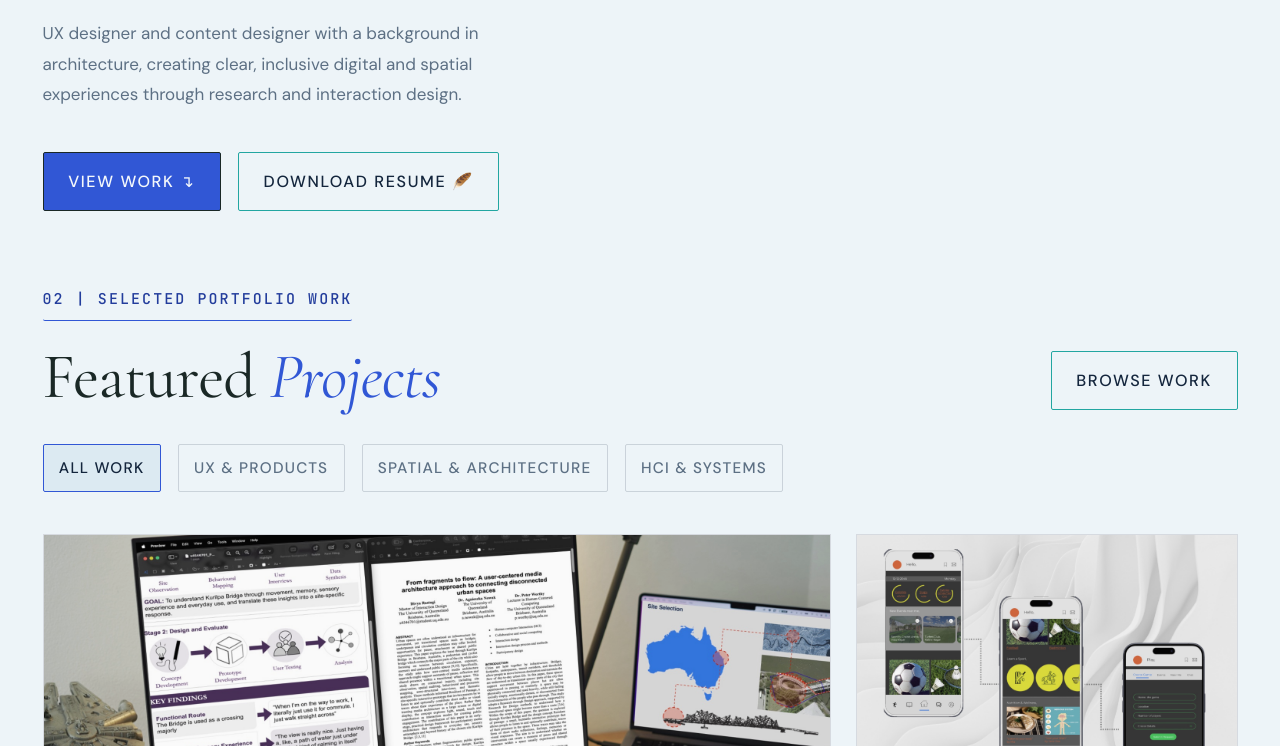
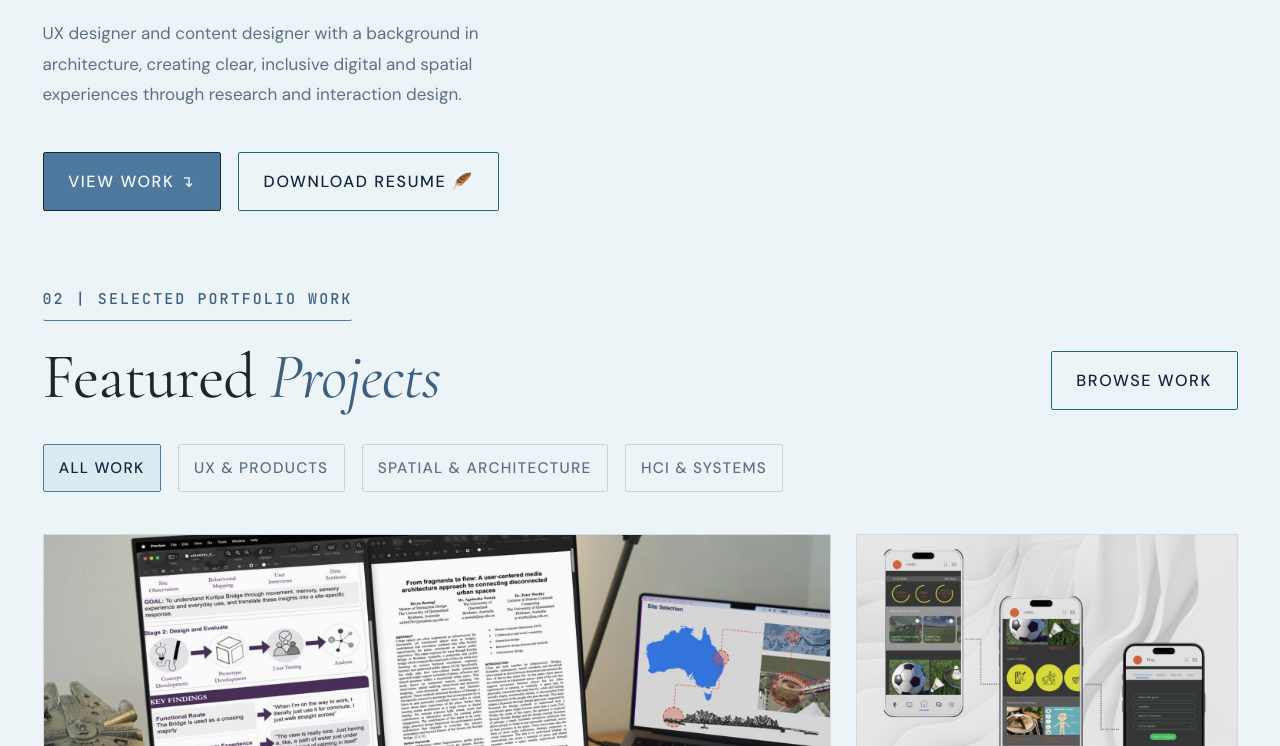
Before and after one commit to Div-Ras/Portfolio, a website with bundled scripts: page index.html in a window 1280 px wide. Shown: the part 516-1262 px from the top of the page. Built offline with nearby package versions, Linux system fonts and the light colour scheme.

Commit message:
Colour fixes

```diff
--- a/css/base.css
+++ b/css/base.css
@@ -101,7 +101,7 @@ button {
 
 /* Focus ring (accessibility) */
 :focus-visible {
-  outline: 2px solid var(--color-accent);
+  outline: 3px solid var(--color-focus);
   outline-offset: 3px;
 }
 
@@ -126,7 +126,7 @@ button {
 }
 
 .text-accent {
-  color: var(--color-accent);
+  color: var(--color-accent-d);
 }
 .text-muted {
   color: var(--color-muted);
--- a/css/components.css
+++ b/css/components.css
@@ -613,7 +613,7 @@
   font-weight: 400;
 }
 .section-heading em {
-  color: var(--color-accent);
+  color: var(--color-accent-d);
   font-weight: 400;
 }
 .section-heading em::after {
--- a/css/layout.css
+++ b/css/layout.css
@@ -73,7 +73,7 @@ body::after {
 }
 .navbar__link:hover,
 .navbar__link.active {
-  color: var(--color-accent);
+  color: var(--color-accent-d);
 }
 .navbar__link::after {
   content: "";
@@ -82,7 +82,7 @@ body::after {
   left: 0;
   width: 0;
   height: 2px;
-  background: var(--color-accent);
+  background: var(--color-accent-d);
   border-radius: 2px;
   transition: width var(--transition);
 }
--- a/css/tokens.css
+++ b/css/tokens.css
@@ -16,26 +16,27 @@
 
   --color-ink: #14263d;
   --color-border: rgba(20, 38, 61, 0.16);
-  --color-border-h: #22a6a1;
+  --color-border-h: #16706d;
 
   --color-fg: #14263d;
   --color-muted: #5d7084;
+  --color-focus: #3d5f80;
 
   /* Main Accents strictly mapped to palette */
-  --color-accent: #3157d5;
-  --color-accent-d: #233d9c;
-  --color-accent-bg: #cbd7ff;
+  --color-accent: #4f789f;
+  --color-accent-d: #3d5f80;
+  --color-accent-bg: #dcebf7;
 
   --color-accent-2: #22a6a1;
   --color-accent-2-d: #16706d;
   --color-accent-2-bg: #d4f0ee;
 
-  --color-accent-3: #5f78d6;
-  --color-accent-3-bg: #dde4ff;
+  --color-accent-3: #4f789f;
+  --color-accent-3-bg: #e6f1f9;
 
   /* Gradients strictly mapped */
-  --grad-royal: linear-gradient(135deg, #5f78d6 0%, #22a6a1 52%, #3157d5 100%);
-  --grad-plum-blue: linear-gradient(135deg, #22a6a1 0%, #cbd7ff 100%);
+  --grad-royal: linear-gradient(135deg, #4f789f 0%, #22a6a1 52%, #4f789f 100%);
+  --grad-plum-blue: linear-gradient(135deg, #22a6a1 0%, #dcebf7 100%);
   --grad-tactile-card: linear-gradient(145deg, #fbfdff 0%, #d4f0ee 100%);
   --grad-soft-bg: linear-gradient(
     180deg,
--- a/index.html
+++ b/index.html
@@ -3,6 +3,7 @@
   <head>
     <meta charset="UTF-8" />
     <meta name="viewport" content="width=device-width, initial-scale=1.0" />
+    <title>Home | Divya Rastogi</title>
     <meta
       name="description"
       content="Divya Rastogi | UI/UX Designer based in Brisbane, Australia. Specialising in user research, interaction design, and accessible digital products. Open to opportunities."
```
